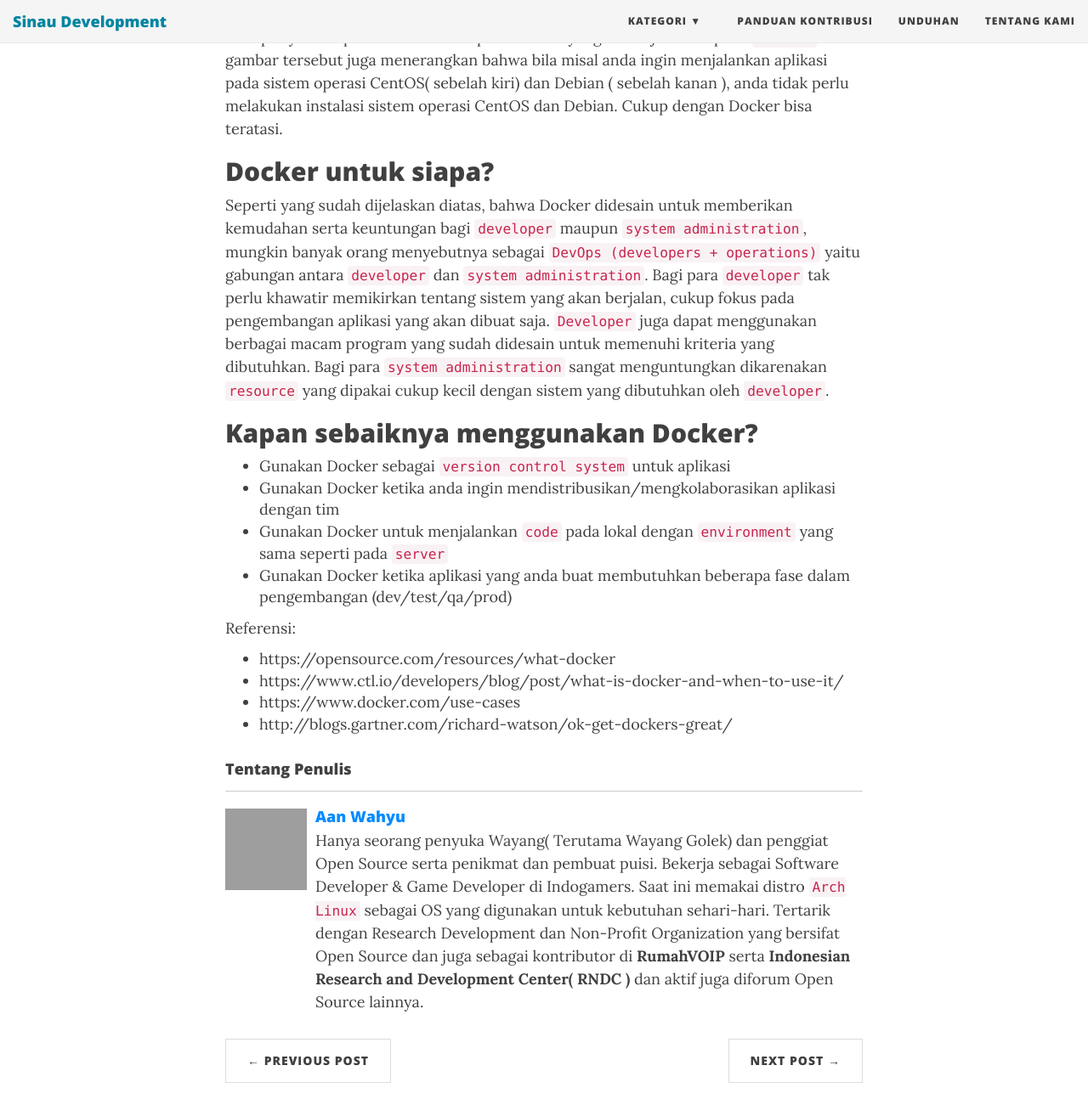
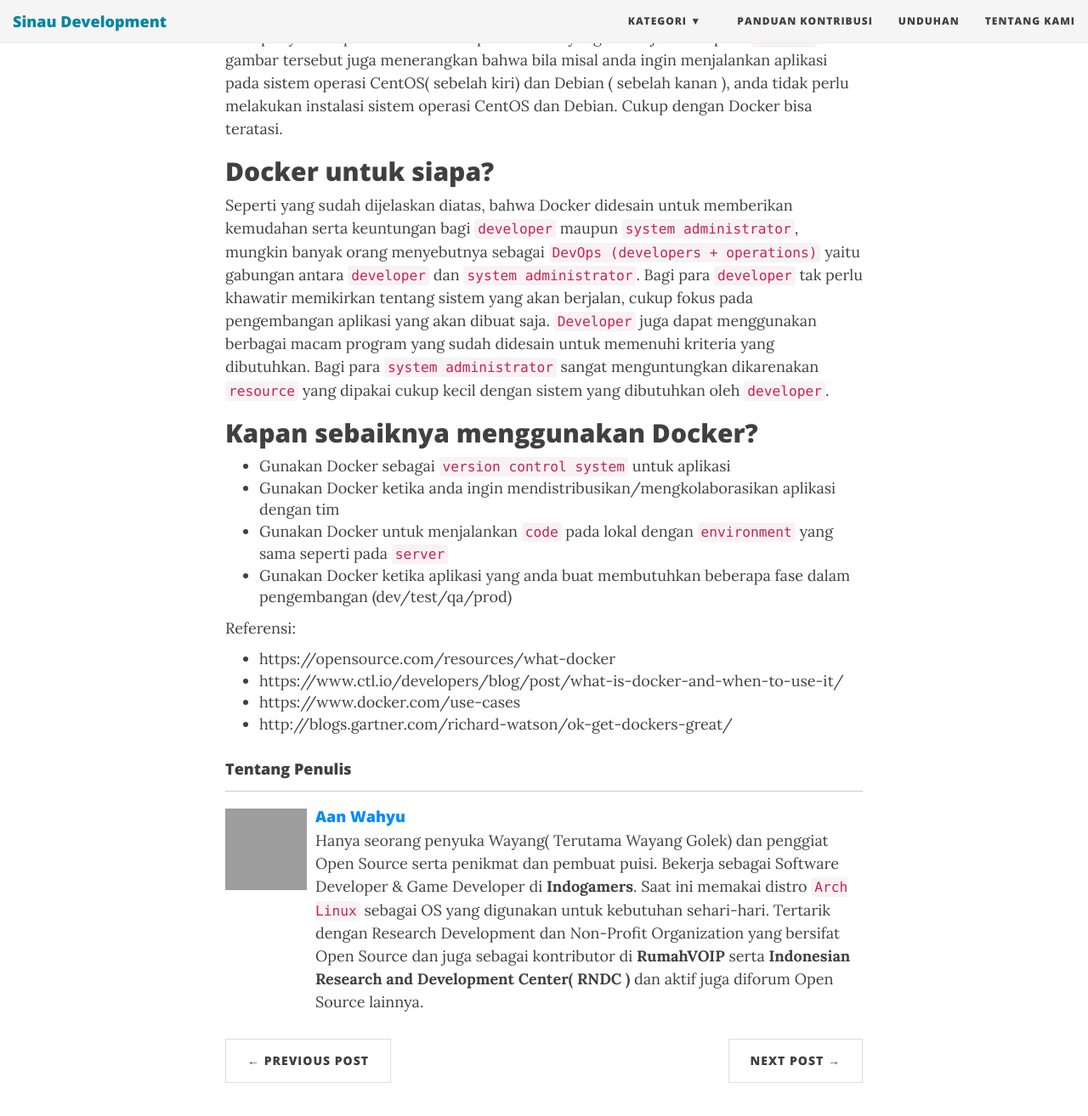
Before and after one commit to SinauDev/SinauDev.github.io, a Jekyll site: the page built from _posts/2016-07-15-perkenalan_docker.md, in a window 1280 px wide and 1400 px high, scrolled down 1184 px. Shown: the top 1314 px of the window at 85% size. Built offline with Jekyll 4.4.1, drawn with Linux system fonts in a browser that asks for light colours; nearby versions of some CDN libraries; comment, search, counter and statistics services are not loaded; grey boxes are pictures that could not be loaded.

Commit message:
update istilah di Perkenalan Docker

```diff
--- a/_posts/2016-07-15-perkenalan_docker.md
+++ b/_posts/2016-07-15-perkenalan_docker.md
@@ -23,7 +23,7 @@
 
 ## Docker untuk siapa?
 
-Seperti yang sudah dijelaskan diatas, bahwa Docker didesain untuk memberikan kemudahan serta keuntungan bagi `developer` maupun `system administration`, mungkin banyak orang menyebutnya sebagai `DevOps (developers + operations)` yaitu gabungan antara `developer` dan `system administration`. Bagi para `developer` tak perlu khawatir memikirkan tentang sistem yang akan berjalan, cukup fokus pada pengembangan aplikasi yang akan dibuat saja. `Developer` juga dapat menggunakan berbagai macam program yang sudah didesain untuk memenuhi kriteria yang dibutuhkan. Bagi para `system administration` sangat menguntungkan dikarenakan `resource` yang dipakai cukup kecil dengan sistem yang dibutuhkan oleh `developer`.
+Seperti yang sudah dijelaskan diatas, bahwa Docker didesain untuk memberikan kemudahan serta keuntungan bagi `developer` maupun `system administrator`, mungkin banyak orang menyebutnya sebagai `DevOps (developers + operations)` yaitu gabungan antara `developer` dan `system administrator`. Bagi para `developer` tak perlu khawatir memikirkan tentang sistem yang akan berjalan, cukup fokus pada pengembangan aplikasi yang akan dibuat saja. `Developer` juga dapat menggunakan berbagai macam program yang sudah didesain untuk memenuhi kriteria yang dibutuhkan. Bagi para `system administrator` sangat menguntungkan dikarenakan `resource` yang dipakai cukup kecil dengan sistem yang dibutuhkan oleh `developer`.
 
 ## Kapan sebaiknya menggunakan Docker?
 
```
Also changed, not shown: author/aan.md (+1 -1 lines).
